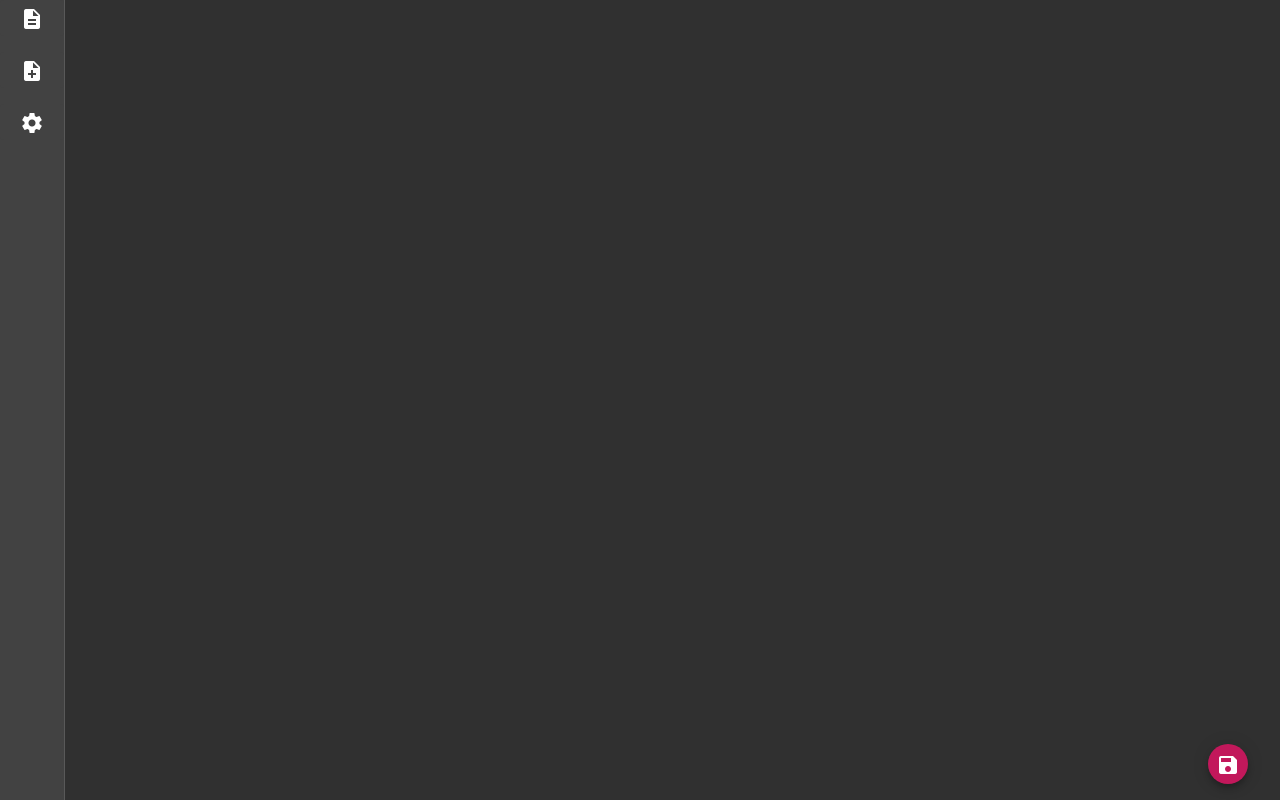
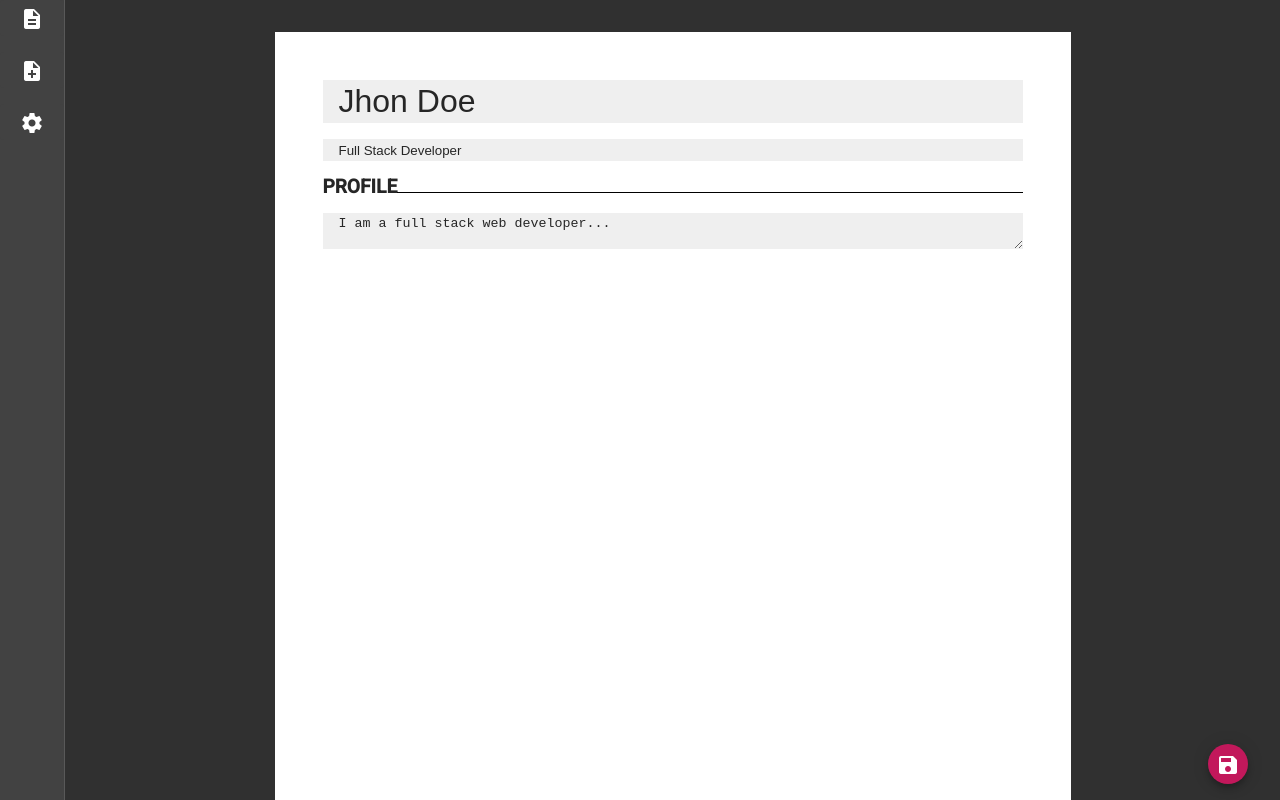
Before and after one commit to maak-tn/resume-builder, an Angular app: page /new in a window 1280 px wide. Built offline with nearby package versions, Linux system fonts and the light colour scheme.

Commit message:
cv intro elements

```diff
--- a/src/app/pages/new/new.component.html
+++ b/src/app/pages/new/new.component.html
@@ -1,6 +1,18 @@
 <section id="newwResumeContainer">
     <div id="paper">
-        <form [formGroup]="paperForm">
+        <form [formGroup]="paperForm" id="paperOuterForm">
+
+            <!-- FULL NAME -->
+            <input formControlName="personName" placeholder="Jhon Doe" id="nameInput">
+
+            <!-- POSITION -->
+            <input formControlName="personPosition" placeholder="Full Stack Developer" id="positionInput">
+
+
+            <!-- BIO -->
+            <label class="sectionHeader">Profile</label>
+            <textarea matInput formControlName="personBio" placeholder="I am a full stack web developer..." id="bioInput"></textarea>
+
 
         </form>
         <!-- END OF PAPER -->
--- a/src/app/pages/new/new.component.scss
+++ b/src/app/pages/new/new.component.scss
@@ -7,10 +7,50 @@
         width: 700px;
         height: 100%;
         margin: 2rem auto;
-        // background-color: #fff;
+        padding: 3rem;
+        background-color: #fff;
         color: #262626;
 
         // FORM STYLING
+        #paperOuterForm {
+            width: 100%;
+            display: grid;
+            grid-gap: 1rem;
+        }
+
+        input,
+        textarea {
+            background-color: #efefef;
+            padding: .2rem 1rem;
+            outline: none;
+            border: none;
+            color: #262626;
+
+            &::placeholder {
+                color: #262626;
+            }
+        }
+
+        .sectionHeader {
+            font-size: 1.2rem;
+            font-weight: 700;
+            text-transform: uppercase;
+            display: flex;
+            flex-direction: row;
+            align-items: baseline;
+
+            &:after {
+                content: '';
+                width: 100%;
+                height: 1px;
+                background-color: #000;
+            }
+        }
+
+        // INDIVIDUAL INPUTS STYLING
+        #nameInput {
+            font-size: 2rem;
+        }
     }
 
     #saveButton {
--- a/src/app/pages/new/new.component.ts
+++ b/src/app/pages/new/new.component.ts
@@ -22,6 +22,9 @@ export class NewComponent implements OnInit {
 
   initPaperForm() {
     this.paperForm = this.fb.group({
+      personName: [],
+      personPosition: [],
+      personBio: [],
     })
   }
 }
```
